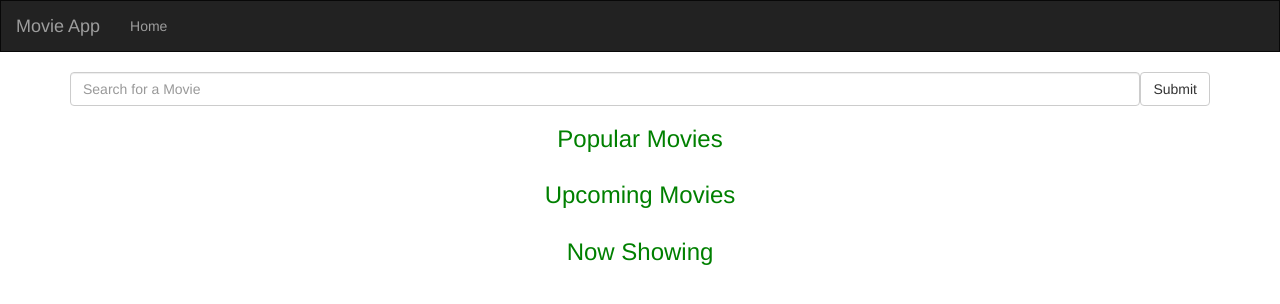
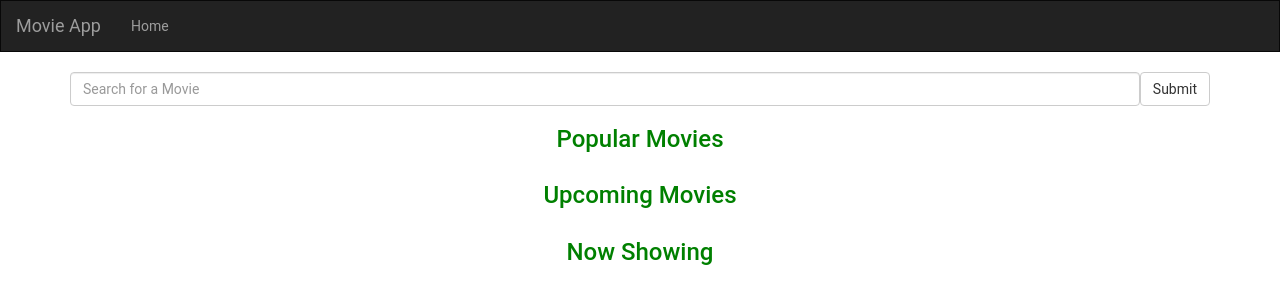
Before and after one commit to c12i/flask-movie-app, a Python web app: template app/templates/index.html in a window 1280 px wide. Shown: the top 304 px of the page. Run offline with Jinja, Linux system fonts and the light colour scheme; the template is opened without the code that fills it, so the values that code supplies are empty; some libraries are stand-ins or nearby versions.

Commit message:
Update README

```diff
--- a/app/templates/index.html
+++ b/app/templates/index.html
@@ -6,6 +6,11 @@
     <link rel="stylesheet" href="{{url_for('static',filename='css/styles.css')}}">
 {% endblock %}
 {% block content %}
+<style>
+    body{
+        font-family: 'Roboto', sans-serif;
+    }
+</style>
 <div class="container">
     <form style="display: flex;">
         <input type="text" name="movie_query" placeholder="Search for a Movie" class="form-control">
```
Also changed, not shown: README.md.
